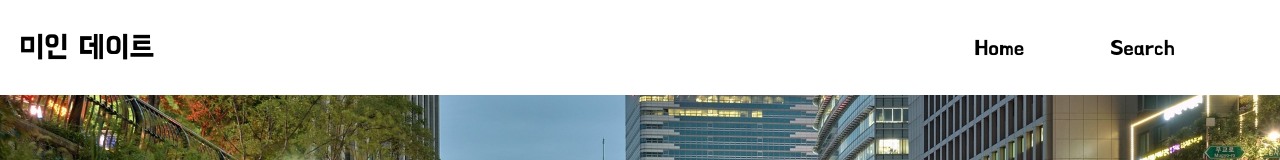
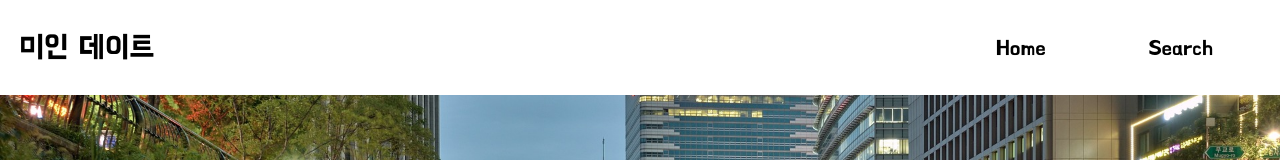
Before and after one commit to Miintoo/miinnDate-project, a React (Vite) app: page / in a window 1280 px wide. Shown: the top 160 px of the page. Built offline with nearby package versions, Linux system fonts and the light colour scheme.

Commit message:
[Style]: header list width 너비로 수정

```diff
--- a/src/components/header/header.module.scss
+++ b/src/components/header/header.module.scss
@@ -24,20 +24,21 @@
     }
 
     .buttonContainer {
-      width: 30%;
       height: 100%;
 
       nav {
         height: 100%;
         .buttonList {
           display: flex;
-          justify-content: space-evenly;
+          justify-content: space-between;
           align-items: center;
           height: 100%;
 
           li {
+            width: 10rem;
+
             font-size: 1.3rem;
-
+            text-align: center;
             cursor: pointer;
 
             &:hover {
```
